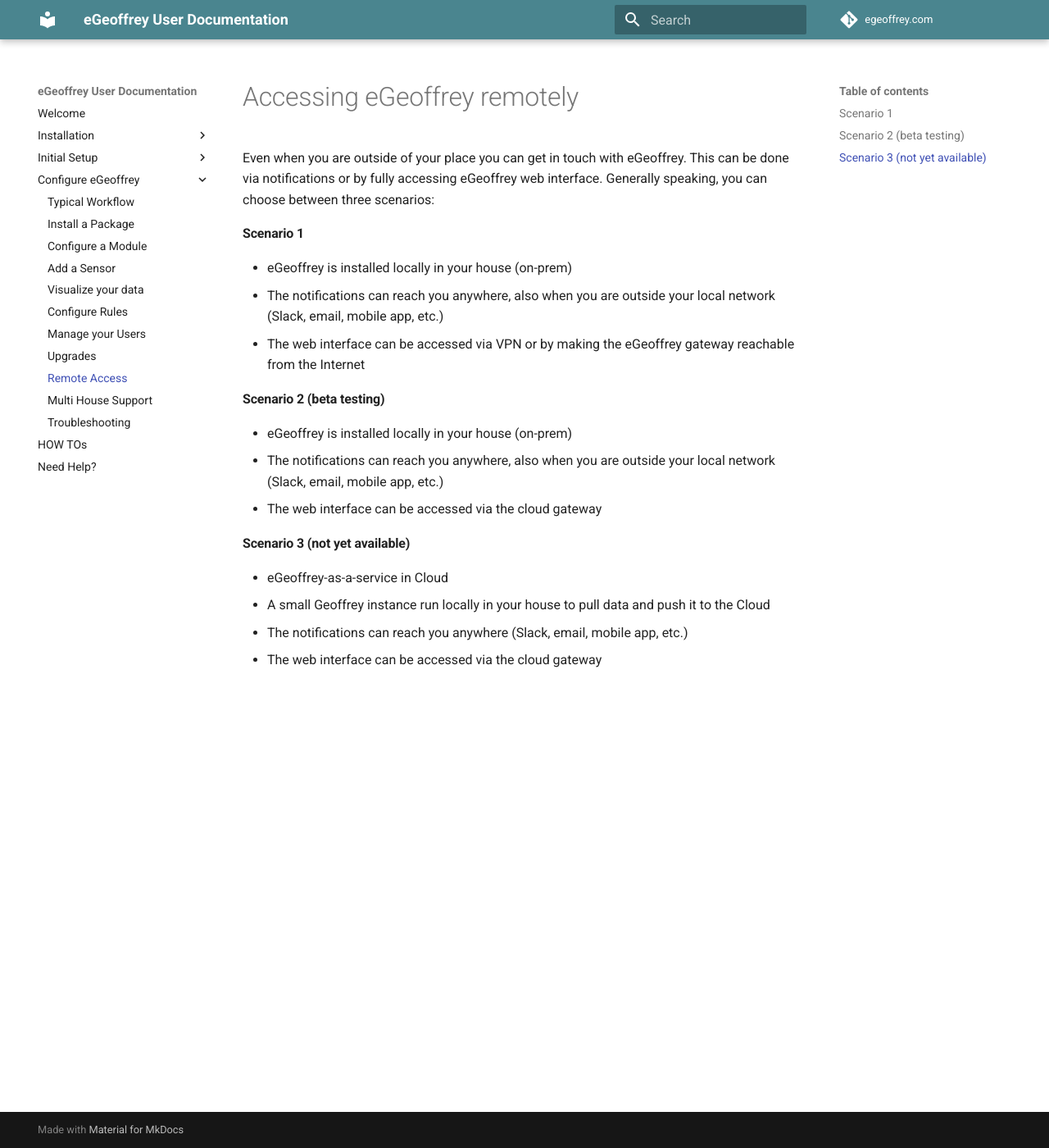
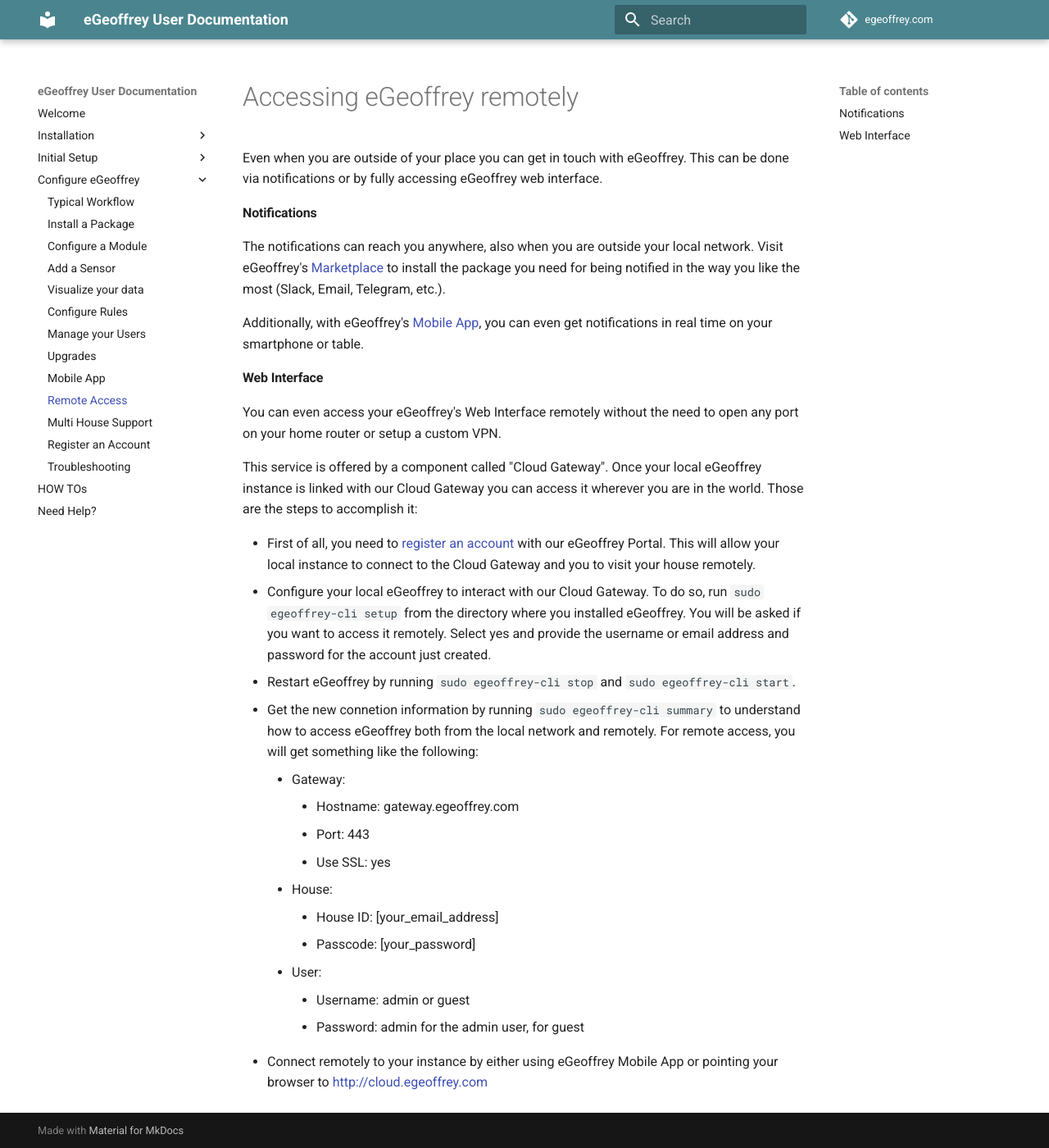
Before and after one commit to egeoffrey/docs, an MkDocs documentation site: the page built from docs/configure/remote.md, in a window 1280 px wide and 1400 px high. Shown: the whole window at 82% size. Built offline with MkDocs 1.6.1 and Material for MkDocs 9.7.7, drawn with Linux system fonts in a browser that asks for light colours.

Commit message:
Added Remote Access instructions

```diff
--- a/docs/configure/remote.md
+++ b/docs/configure/remote.md
@@ -1,22 +1,31 @@
 # Accessing eGeoffrey remotely
 
-Even when you are outside of your place you can get in touch with eGeoffrey. This can be done via notifications or by fully accessing eGeoffrey web interface. Generally speaking, you can choose between three scenarios:
+Even when you are outside of your place you can get in touch with eGeoffrey. This can be done via notifications or by fully accessing eGeoffrey web interface.
 
-#### Scenario 1
+#### Notifications
 
-* eGeoffrey is installed locally in your house (on-prem)
-* The notifications can reach you anywhere, also when you are outside your local network (Slack, email, mobile app, etc.)
-* The web interface can be accessed via VPN or by making the eGeoffrey gateway reachable from the Internet
+The notifications can reach you anywhere, also when you are outside your local network. Visit eGeoffrey's [Marketplace](https://marketplace.egeoffrey.com) to install the package you need for being notified in the way you like the most (Slack, Email, Telegram, etc.).
 
-#### Scenario 2 (beta testing)
+Additionally, with eGeoffrey's [Mobile App](/configure/mobile), you can even get notifications in real time on your smartphone or table.
 
-* eGeoffrey is installed locally in your house (on-prem)
-* The notifications can reach you anywhere, also when you are outside your local network (Slack, email, mobile app, etc.)
-* The web interface can be accessed via the cloud gateway
+#### Web Interface
 
-#### Scenario 3 (not yet available)
+You can even access your eGeoffrey's Web Interface remotely without the need to open any port on your home router or setup a custom VPN.
 
-* eGeoffrey-as-a-service in Cloud
-* A small Geoffrey instance run locally in your house to pull data and push it to the Cloud
-* The notifications can reach you anywhere (Slack, email, mobile app, etc.)
-* The web interface can be accessed via the cloud gateway
+This service is offered by a component called "Cloud Gateway". Once your local eGeoffrey instance is linked with our Cloud Gateway you can access it wherever you are in the world. Those are the steps to accomplish it:
+
+* First of all, you need to [register an account](/configure/register) with our eGeoffrey Portal. This will allow your local instance to connect to the Cloud Gateway and you to visit your house remotely.
+* Configure your local eGeoffrey to interact with our Cloud Gateway. To do so, run `sudo egeoffrey-cli setup` from the directory where you installed eGeoffrey. You will be asked if you want to access it remotely. Select yes and provide the username or email address and password for the account just created.
+* Restart eGeoffrey by running `sudo egeoffrey-cli stop` and `sudo egeoffrey-cli start`.
+* Get the new connetion information by running `sudo egeoffrey-cli summary` to understand how to access eGeoffrey both from the local network and remotely. For remote access, you will get something like the following:
+    * Gateway:
+         * Hostname: gateway.egeoffrey.com
+         * Port: 443
+         * Use SSL: yes
+    * House:
+         * House ID: [your_email_address]
+         * Passcode: [your_password]
+    * User:
+         * Username: admin or guest
+         * Password: admin for the admin user, <empty> for guest
+* Connect remotely to your instance by either using eGeoffrey Mobile App or pointing your browser to [http://cloud.egeoffrey.com](http://cloud.egeoffrey.com)
--- a/mkdocs.yml
+++ b/mkdocs.yml
@@ -20,8 +20,10 @@
     - 'Configure Rules': 'configure/rules.md'
     - 'Manage your Users': 'configure/users.md'
     - 'Upgrades': 'configure/upgrade.md'
+    - 'Mobile App': 'configure/mobile.md'
     - 'Remote Access': 'configure/remote.md'
     - 'Multi House Support': 'configure/multi-house.md'
+    - 'Register an Account': 'configure/register.md'
     - 'Troubleshooting': 'configure/troubleshooting.md'
   - 'HOW TOs': 'howto.md'
   - 'Need Help?': 'help.md'
```
Also changed, not shown: docs/configure/mobile.md (added, +15 -0 lines), docs/configure/register.md (added, +17 -0 lines).
